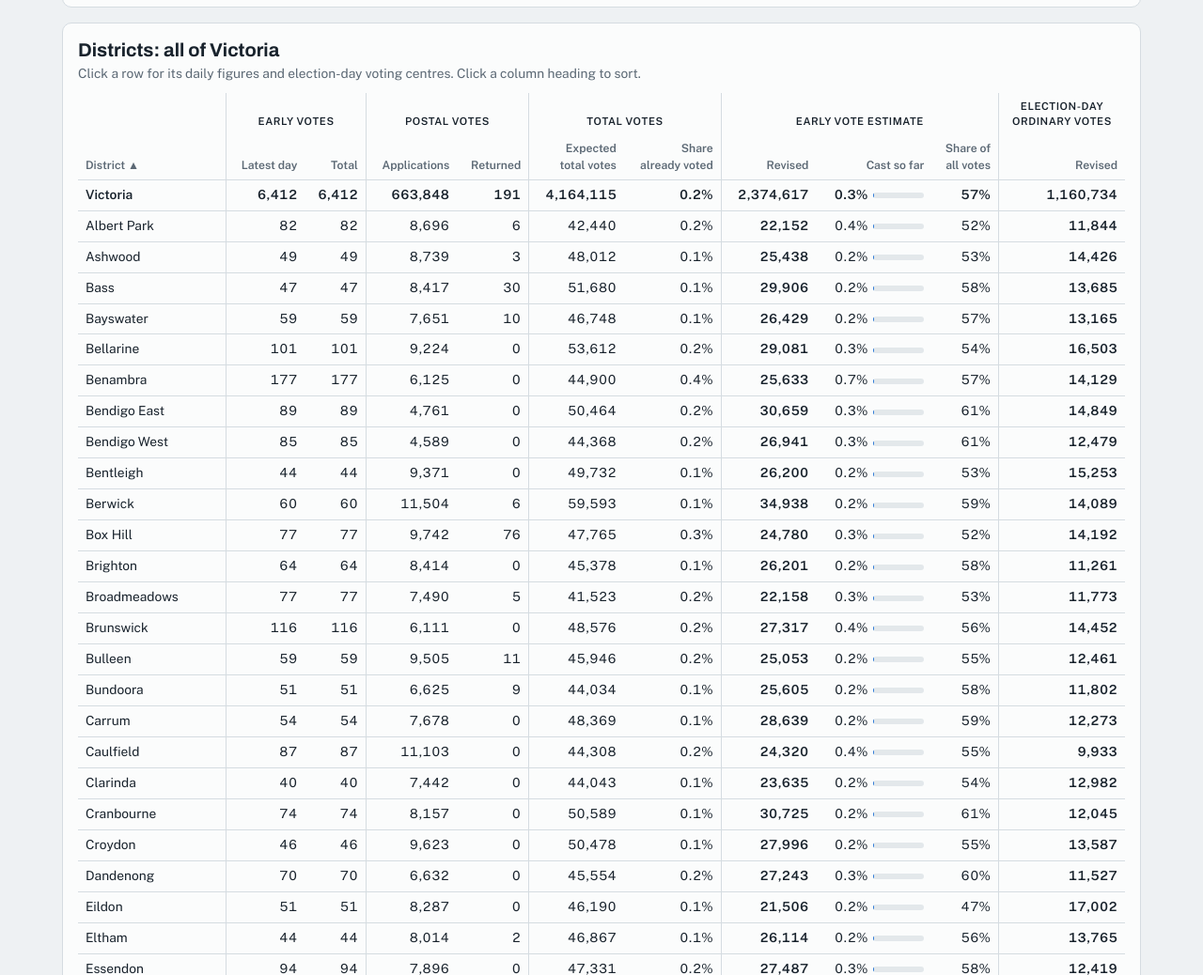
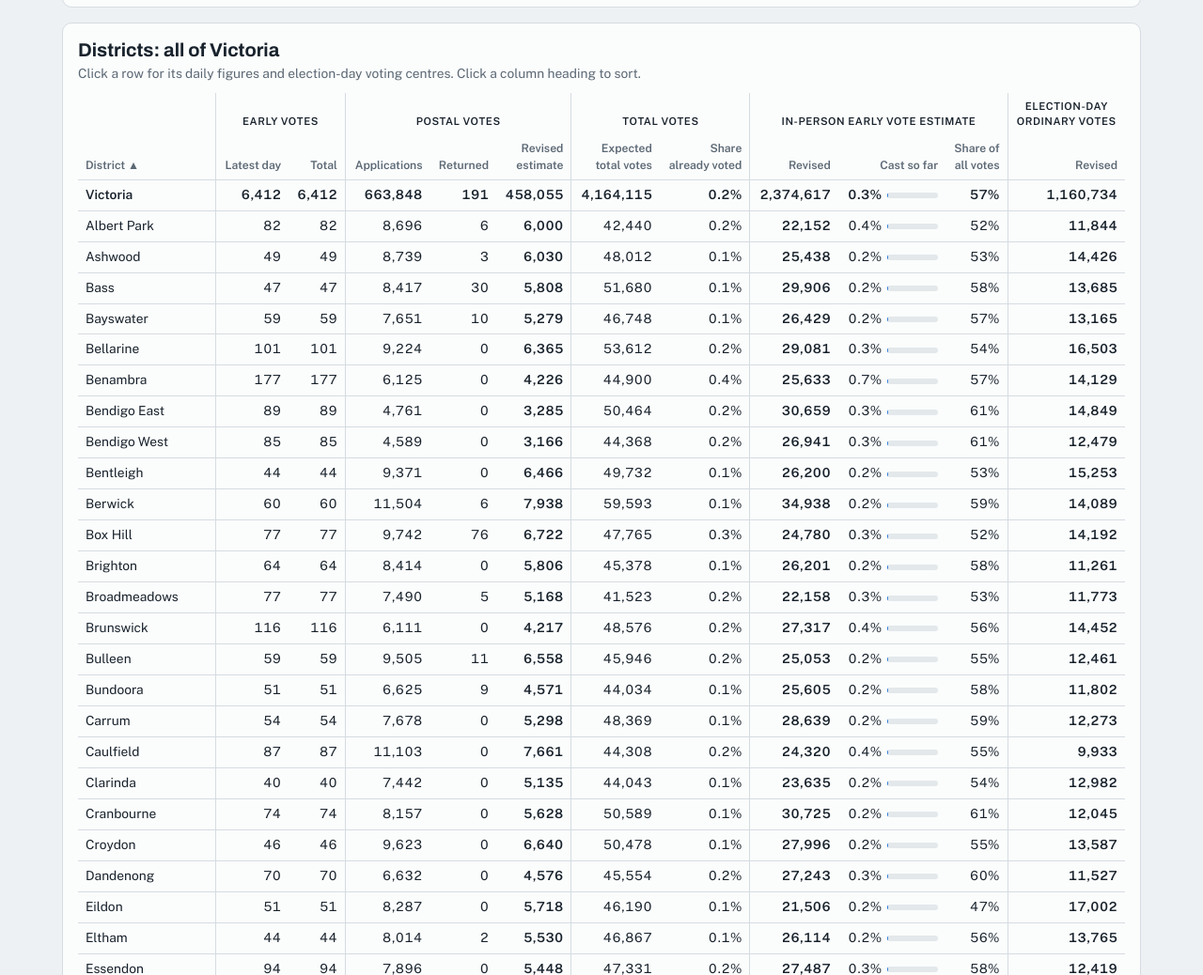
Before and after one commit to jesselambourn/early-vote, a plain HTML site: page index.html in a window 1280 px wide. Shown: the part 917-1955 px from the top of the page at 94% size. Drawn offline with nearby package versions, Linux system fonts and the light colour scheme.

Commit message:
Add revised postal estimate column; label in-person early vote estimate
Co-Authored-By: Claude Opus 5.5 <noreply@anthropic.com>
Claude-Session: https://claude.ai/code/session_01UMAeMwj4DjyzHHaB8qxF95

```diff
--- a/index.html
+++ b/index.html
@@ -132,7 +132,7 @@ function tiles(u){
   const t=[['Early votes so far',f(u.evT),`${f(u.evL)} on ${dl(M.dates[last])}`],
    ['Postal votes returned',f(u.prT),`${f(u.pvaT)} postal vote applications`],
    ['Already voted',pc(u.voted),`of ${f(u.T)} expected votes (${pc((u.evT+u.prT)/u.enrol)} of enrolment)`],
-   ['Early vote estimate',f(u.revEarly),`revised. Original: VEC ${f(u.vecEarly)}${u.ourEarly!=null?', ours '+f(u.ourEarly):''}`],
+   ['In-person early vote estimate',f(u.revEarly),`revised. Original: VEC ${f(u.vecEarly)}${u.ourEarly!=null?', ours '+f(u.ourEarly):''}`],
    ['Election-day ordinary votes',f(u.revOrd),`revised. Original: VEC ${f(u.vecOrd)}${u.ourOrd!=null?', ours '+f(u.ourOrd):''}`]];
   document.getElementById('tiles').innerHTML=t.map(x=>`<div class="tile"><div class="l">${x[0]}: ${u.name}</div><div class="v">${x[1]}</div><div class="n">${x[2]}</div></div>`).join('');
 }
@@ -208,12 +208,12 @@ let tab=1;
 function setTab(n){tab=n; document.getElementById('p1').hidden=n!=1; document.getElementById('p1b').hidden=n!=1; document.getElementById('p2').hidden=n!=2;
   document.getElementById('t1').setAttribute('aria-selected',n==1); document.getElementById('t2').setAttribute('aria-selected',n==2); draw();}
 document.getElementById('t1').onclick=()=>setTab(1); document.getElementById('t2').onclick=()=>setTab(2);
-const COLS=[['name','',0],['evL','Latest day',1],['evT','Total',0],['pvaT','Applications',1],['prT','Returned',0],['T','Expected<br>total votes',1],['voted','Share<br>already voted',0],
+const COLS=[['name','',0],['evL','Latest day',1],['evT','Total',0],['pvaT','Applications',1],['prT','Returned',0],['postalRev','Revised<br>estimate',0],['T','Expected<br>total votes',1],['voted','Share<br>already voted',0],
   ['revEarly','Revised',1],['prog','Cast so far',0],['revShare','Share of<br>all votes',0],
   ['revOrd','Revised',1]];
 function cell(u,k){const v=u[k]; if(k=='name')return u.name; if(k=='voted'||k=='revShare')return pc(v);
   if(k=='prog')return pc(v)+`<span class="meter"><i style="width:${Math.min(100,100*v)}%"></i></span>`; return f(v);}
-function rowHtml(u,cls){return `<tr class="${cls}" data-n="${u.name}">`+COLS.map(c=>`<td class="${c[2]?'g':''} ${c[0]=='revEarly'||c[0]=='revOrd'?'rev':''}">${cell(u,c[0])}</td>`).join('')+'</tr>';}
+function rowHtml(u,cls){return `<tr class="${cls}" data-n="${u.name}">`+COLS.map(c=>`<td class="${c[2]?'g':''} ${c[0]=='revEarly'||c[0]=='revOrd'||c[0]=='postalRev'?'rev':''}">${cell(u,c[0])}</td>`).join('')+'</tr>';}
 function detail(u){
   let a='<table><thead><tr><th>Day</th><th>Early votes</th><th>Running total</th><th>Postal returned</th><th>Running total</th><th>Postal applications</th><th>Running total</th></tr></thead><tbody>',e=0,p=0,v=0;
   M.dates.forEach((d,i)=>{e+=u.ev[i];p+=u.pr[i];v+=u.pva[i]-u.can[i];a+=`<tr><td>${dl(d)}</td><td>${f(u.ev[i])}</td><td>${f(e)}</td><td>${f(u.pr[i])}</td><td>${f(p)}</td><td>${f(u.pva[i]-u.can[i])}</td><td>${f(v)}</td></tr>`;});
@@ -231,7 +231,7 @@ function table(){
   let rows=U.filter(u=>u.level==mode&&(scope=='Victoria'||u.region==scope)&&(!q||u.name.toLowerCase().includes(q)));
   rows.sort((a,b)=>sortK=='name'?sortD*a.name.localeCompare(b.name):sortD*(((a[sortK]??-1)-(b[sortK]??-1))));
   const top=U.find(u=>u.name==scope);
-  let h=`<thead><tr class="grp"><th></th><th class="g" colspan="2">Early votes</th><th class="g" colspan="2">Postal votes</th><th class="g" colspan="2">Total votes</th><th class="g" colspan="3">Early vote estimate</th><th class="g">Election-day<br>ordinary votes</th></tr><tr>`+
+  let h=`<thead><tr class="grp"><th></th><th class="g" colspan="2">Early votes</th><th class="g" colspan="3">Postal votes</th><th class="g" colspan="2">Total votes</th><th class="g" colspan="3">In-person early vote estimate</th><th class="g">Election-day<br>ordinary votes</th></tr><tr>`+
     COLS.map(c=>`<th data-k="${c[0]}" class="${c[2]?'g':''}">${c[0]=='name'?(mode=='district'?'District':'Region'):c[1]}${sortK==c[0]?(sortD>0?' ▲':' ▼'):''}</th>`).join('')+'</tr></thead><tbody>';
   h+=rowHtml(top,'row agg'+(open==top.name?' open':'')); if(open==top.name)h+=detail(top);
   rows.forEach(u=>{h+=rowHtml(u,'row'+(open==u.name?' open':'')); if(open==u.name)h+=detail(u);});
```
